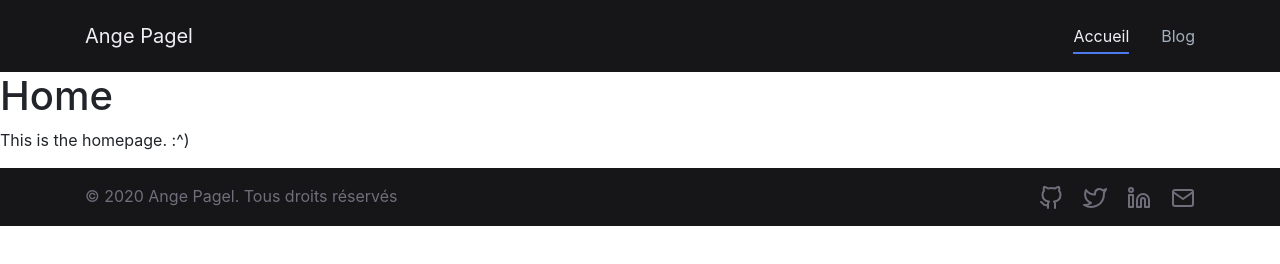
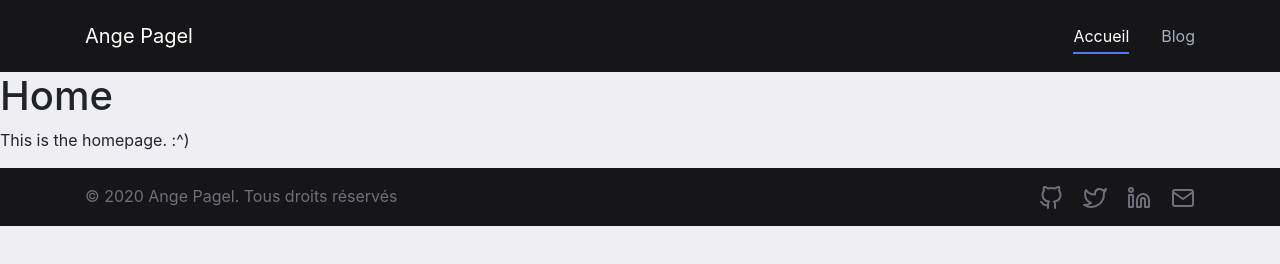
Before and after one commit to angepagel/old.angepagel.github.io, a Gatsby site: page / in a window 1280 px wide. Built offline with nearby package versions, Linux system fonts and the light colour scheme; Gatsby itself is replaced by a stand-in of ours; a web font is replaced by a local one.

Commit message:
Corrections SCSS

```diff
--- a/src/components/social/socialAccounts/socialAccounts.scss
+++ b/src/components/social/socialAccounts/socialAccounts.scss
@@ -3,7 +3,6 @@
 .social-accounts {
 
     a.social-account {
-        transition: $transition-default;
         margin: map-get($spacers, 2);
         &:first-of-type { margin-left: 0; }
         &:last-of-type { margin-right: 0; }
--- a/src/scss/_variables.scss
+++ b/src/scss/_variables.scss
@@ -20,12 +20,14 @@ $theme-colors: (
   "primary"     : #4b7bec,
   "secondary"   : #706e7b,
   "tertiary"    : #a4b0be,
-  "light"       : #efeff3,
+  "light"       : #ffffff,
   "dark"        : #161618,
   "success"     : #1dd1a1,
   "danger"      : #e83e8c
 );
 
+$body-bg: #efeff3;
+
 // Custom variables :^|
 
 $transition-default: all 0.2s;
```
